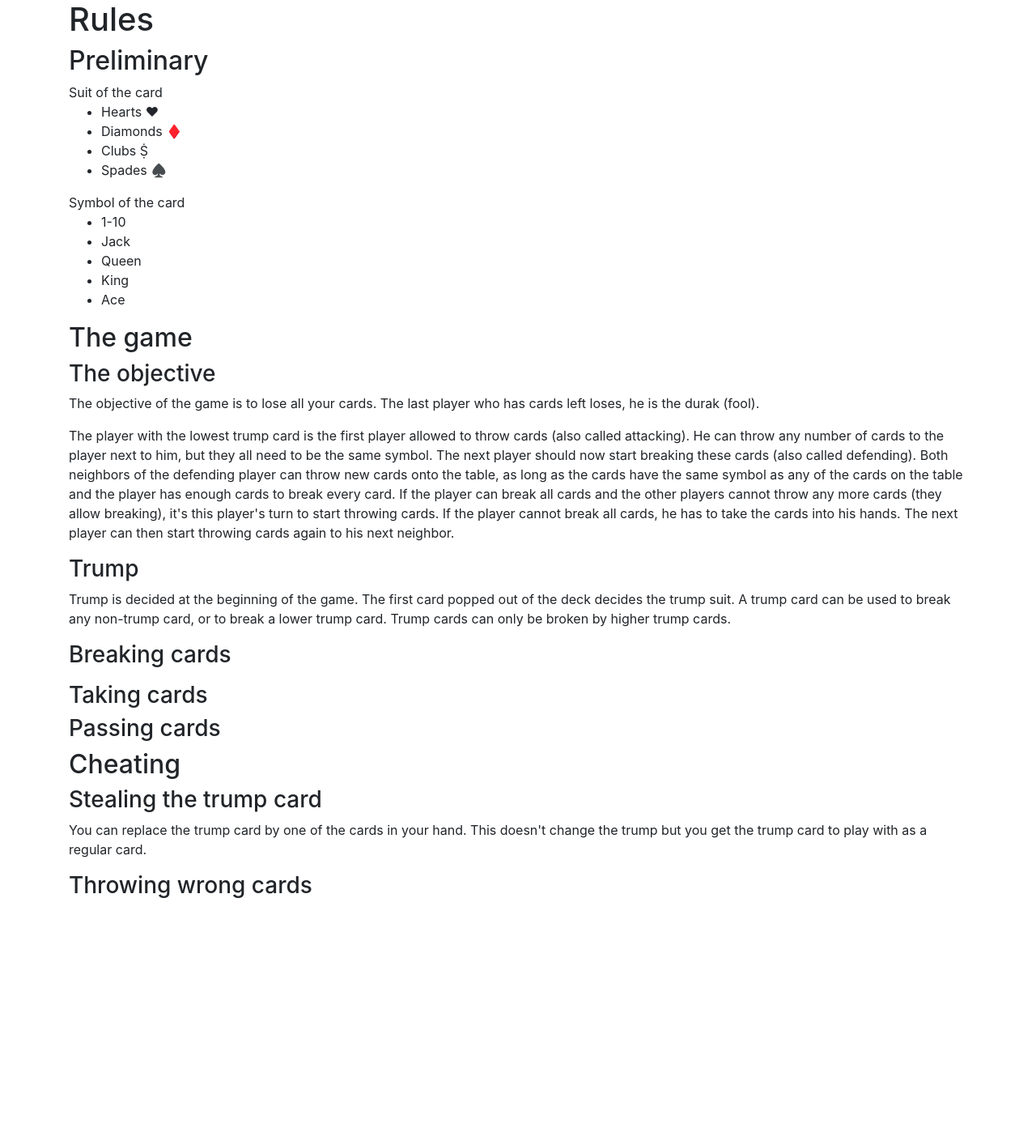
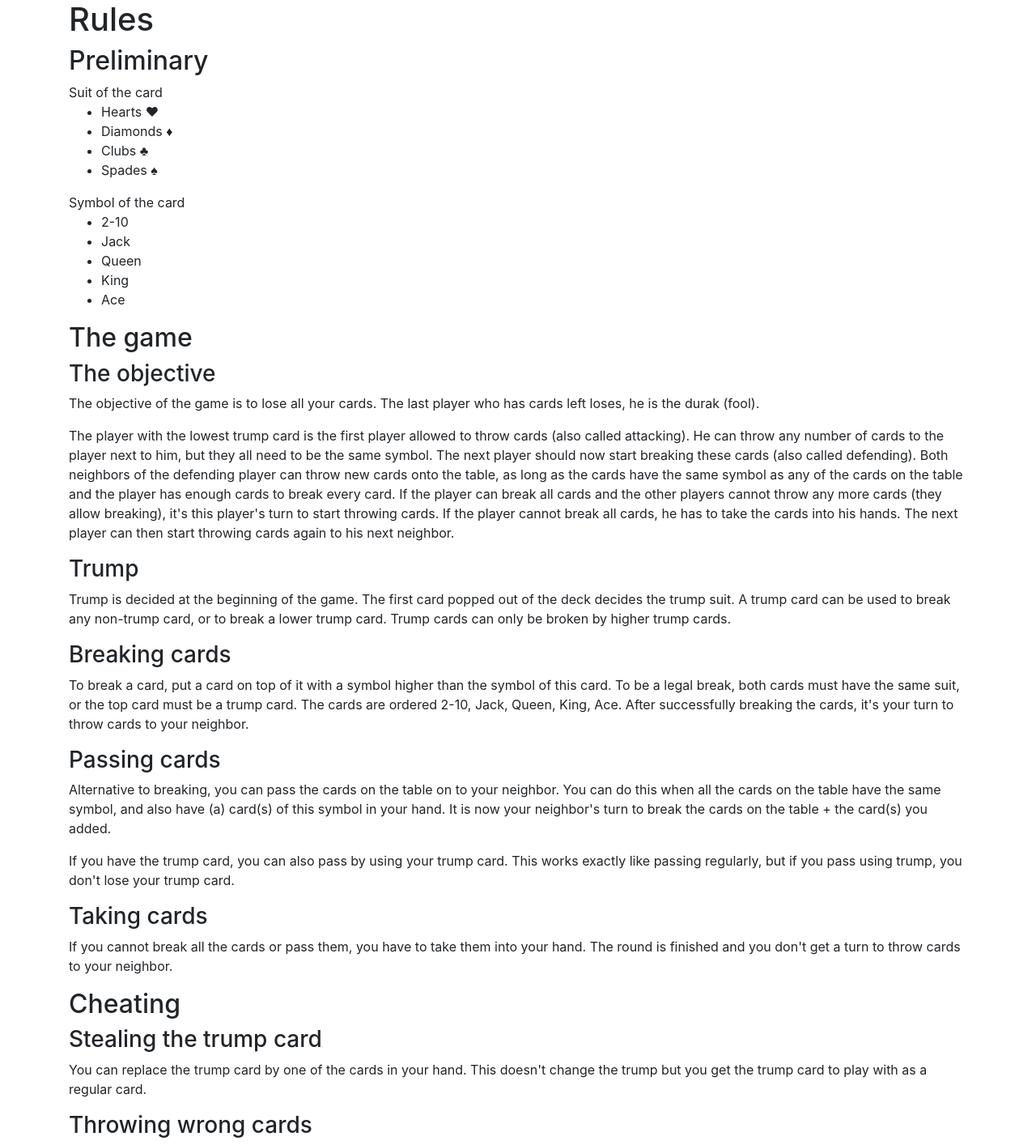
Before and after one commit to lennertcl/durak, a Flask app: page /rules in a window 1280 px wide. Shown: the part 56-1470 px from the top of the page at 81% size. Before the commit the page ends 1165 px from the top, so only its background shows below. Run offline with Flask 2, Linux system fonts and the light colour scheme; some libraries are stand-ins or nearby versions.

Commit message:
update rules

```diff
--- a/website/templates/rules.html
+++ b/website/templates/rules.html
@@ -6,23 +6,23 @@
     Suit of the card
     <ul>
         <li>
-            Hearts &#10084;
+            Hearts &#9829;
         </li>
         <li>
-            Diamonds &#9830;&#65039;
+            Diamonds &#9830;
         </li>
         <li>
-            Clubs &#57871;
+            Clubs &#9827;
         </li>
         <li>
-            Spades &#9824;&#65039;
+            Spades &#9824;
         </li>
     </ul>
 
     Symbol of the card
     <ul>
         <li>
-            1-10
+            2-10
         </li>
         <li>
             Jack
@@ -73,9 +73,32 @@
     </p>
 <h3>Breaking cards</h3>
     <p>
+        To break a card, put a card on top of it with a symbol higher
+        than the symbol of this card. To be a legal break, both cards
+        must have the same suit, or the top card must be a trump card.
+        The cards are ordered 2-10, Jack, Queen, King, Ace.
+        After successfully breaking the cards, it's your turn to throw
+        cards to your neighbor.
+    </p>
+<h3>Passing cards</h3>
+    <p>
+        Alternative to breaking, you can pass the cards on the table on
+        to your neighbor. You can do this when all the cards on the table
+        have the same symbol, and also have (a) card(s) of this symbol in your
+        hand. It is now your neighbor's turn to break the cards on the table
+        + the card(s) you added.
+    </p>
+    <p>
+        If you have the trump card, you can also pass by using your trump
+        card. This works exactly like passing regularly, but if you pass
+        using trump, you don't lose your trump card.
     </p>
 <h3>Taking cards</h3>
-<h3>Passing cards</h3>
+    <p>
+        If you cannot break all the cards or pass them, you have to take them into
+        your hand. The round is finished and you don't get a turn to
+        throw cards to your neighbor.
+    </p>
 
 <h2>Cheating</h2>
 <h3>Stealing the trump card</h3>
```
